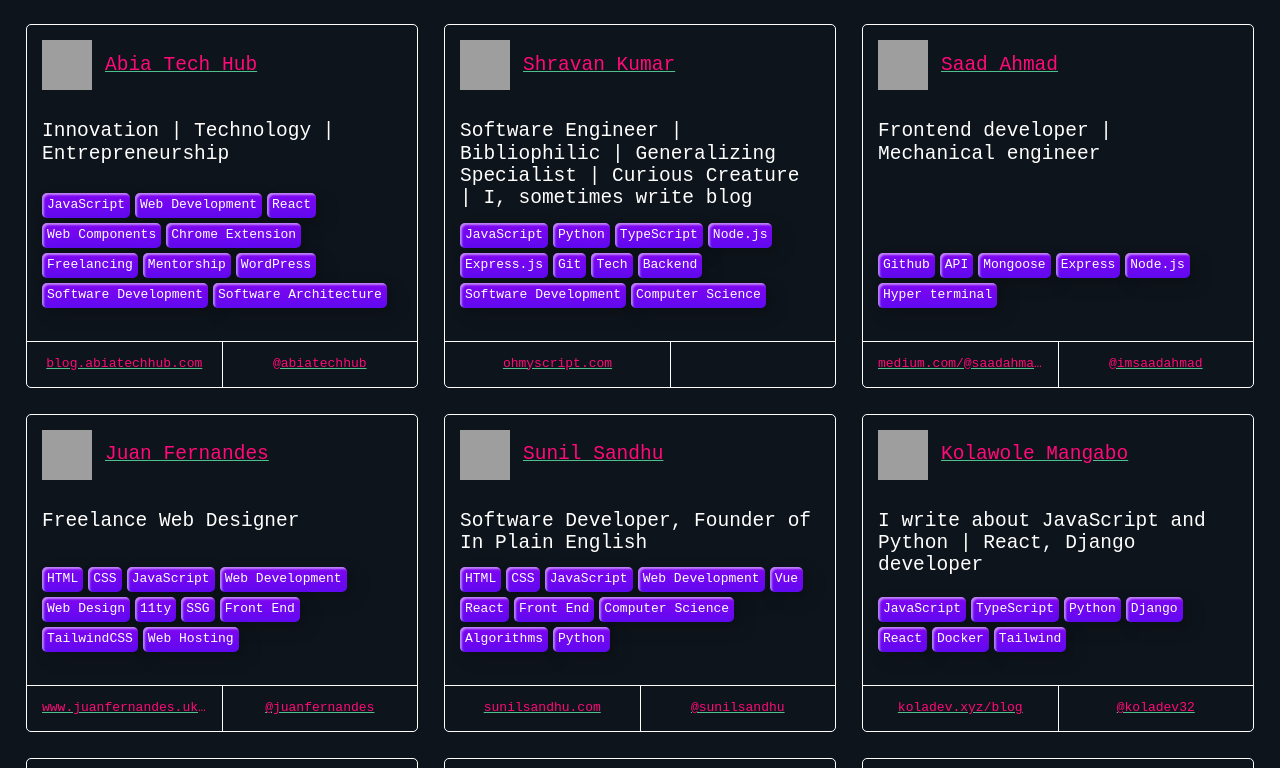
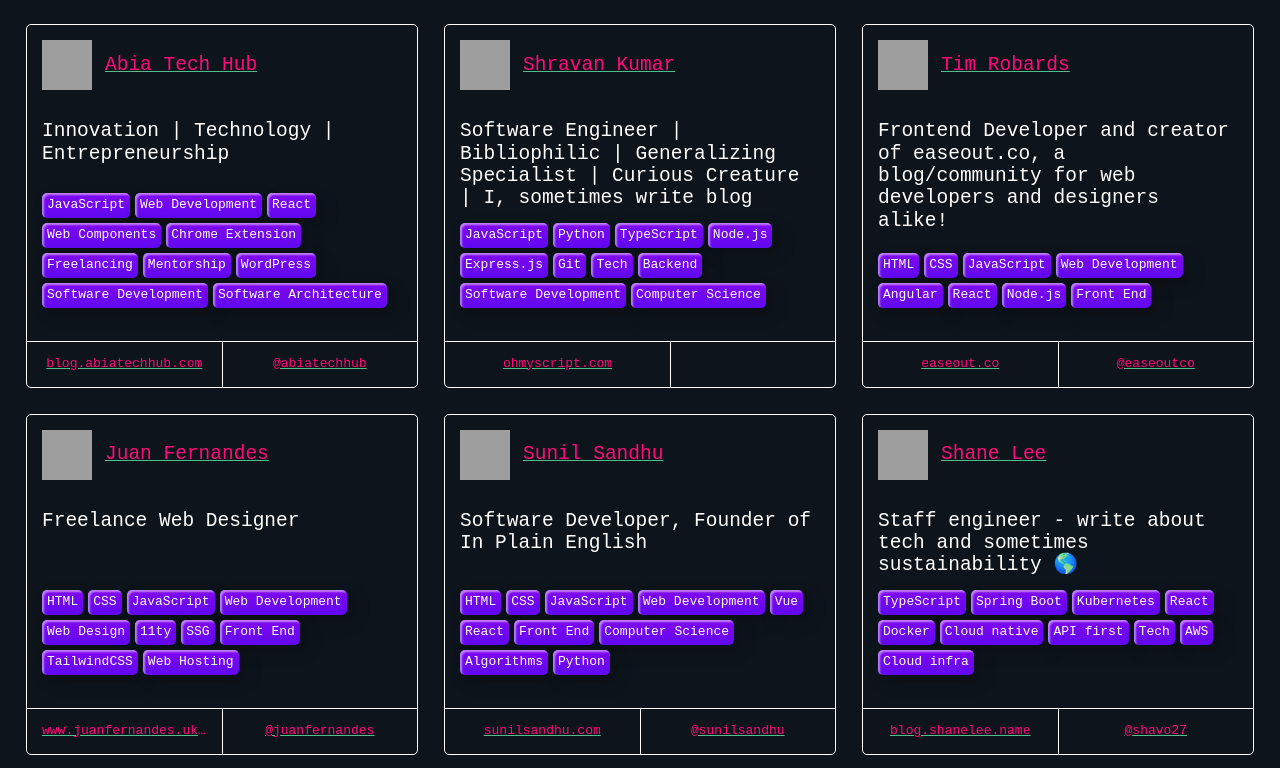
Before and after one commit to markodenic/awesome-tech-blogs, a Nuxt app: page / in a window 1280 px wide. Shown: the part 1752-2520 px from the top of the page. Built offline with nearby package versions, Linux system fonts and the light colour scheme; grey boxes are pictures that could not be loaded.

Commit message:
blog entry

```diff
--- a/data.js
+++ b/data.js
@@ -1776,5 +1776,23 @@ module.exports = [
     'Docker',
     'Tailwind'
   ]
-  }
+  },
+  {
+    name: 'Shane Lee',
+    description: 'Staff engineer -  write about tech and sometimes sustainability 🌎',
+    url: 'https://blog.shanelee.name/',
+    twitter: '@shavo27',
+    tags: [
+      'TypeScript',
+      'Spring Boot',
+      'Kubernetes',
+      'React',
+      'Docker',
+      'Cloud native',
+      'API first',
+      'Tech',
+      'AWS',
+      'Cloud infra'
+    ]
+    },
 ];
```
